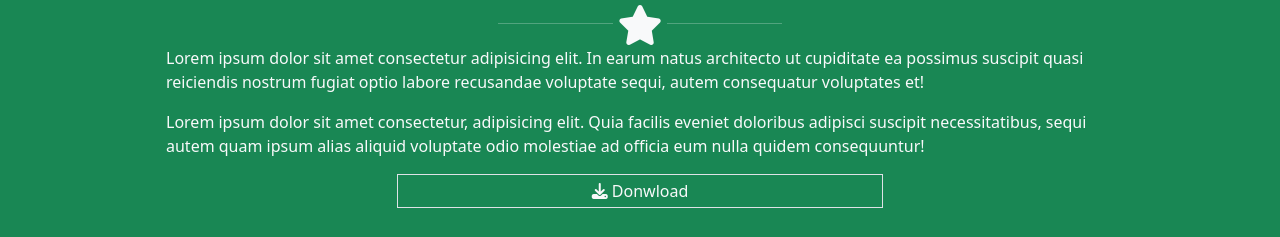
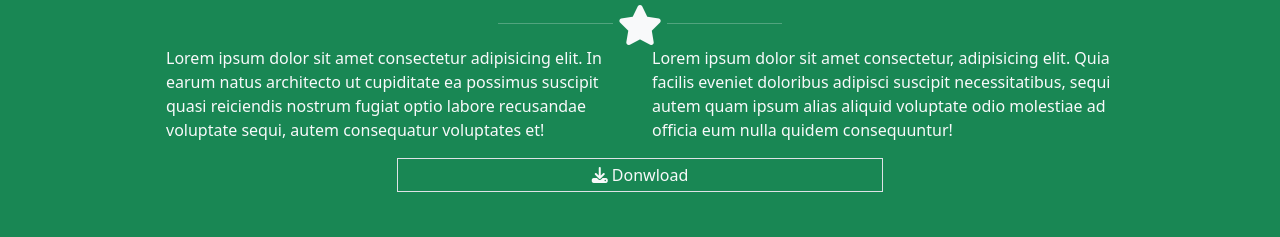
Before and after one commit to hajjamn/html-css-bootstrap-freelancer, a plain HTML site: page index.html in a window 1280 px wide. Shown: the part 1721-1958 px from the top of the page. Drawn offline with nearby package versions, Linux system fonts and the light colour scheme; files that its build step writes are made by us from their sources.

Commit message:
ADD: about section

```diff
--- a/index.html
+++ b/index.html
@@ -89,8 +89,16 @@
             <i class="fa-solid fa-star fs-1"></i>
             <hr class="w-25 d-inline-block">
           </div>
-          <p class="text-start">Lorem ipsum dolor sit amet consectetur adipisicing elit. In earum natus architecto ut cupiditate ea possimus suscipit quasi reiciendis nostrum fugiat optio labore recusandae voluptate sequi, autem consequatur voluptates et!</p>
-          <p class="text-start">Lorem ipsum dolor sit amet consectetur, adipisicing elit. Quia facilis eveniet doloribus adipisci suscipit necessitatibus, sequi autem quam ipsum alias aliquid voluptate odio molestiae ad officia eum nulla quidem consequuntur!</p>
+        </div>
+      </div>
+      <div class="container-sm px-5">
+        <div class="row justify-content-center text-center px-5">
+          <div class="col-12 col-md-6">
+            <p class="text-start">Lorem ipsum dolor sit amet consectetur adipisicing elit. In earum natus architecto ut cupiditate ea possimus suscipit quasi reiciendis nostrum fugiat optio labore recusandae voluptate sequi, autem consequatur voluptates et!</p>
+          </div>
+          <div class="col-12 col-md-6">
+            <p class="text-start">Lorem ipsum dolor sit amet consectetur, adipisicing elit. Quia facilis eveniet doloribus adipisci suscipit necessitatibus, sequi autem quam ipsum alias aliquid voluptate odio molestiae ad officia eum nulla quidem consequuntur!</p>
+          </div>
           <button class="button d-inline-block w-50 bg-transparent text-light border p-1"><i class="fa-solid fa-download"></i> Donwload</button>
         </div>
       </div>
```
